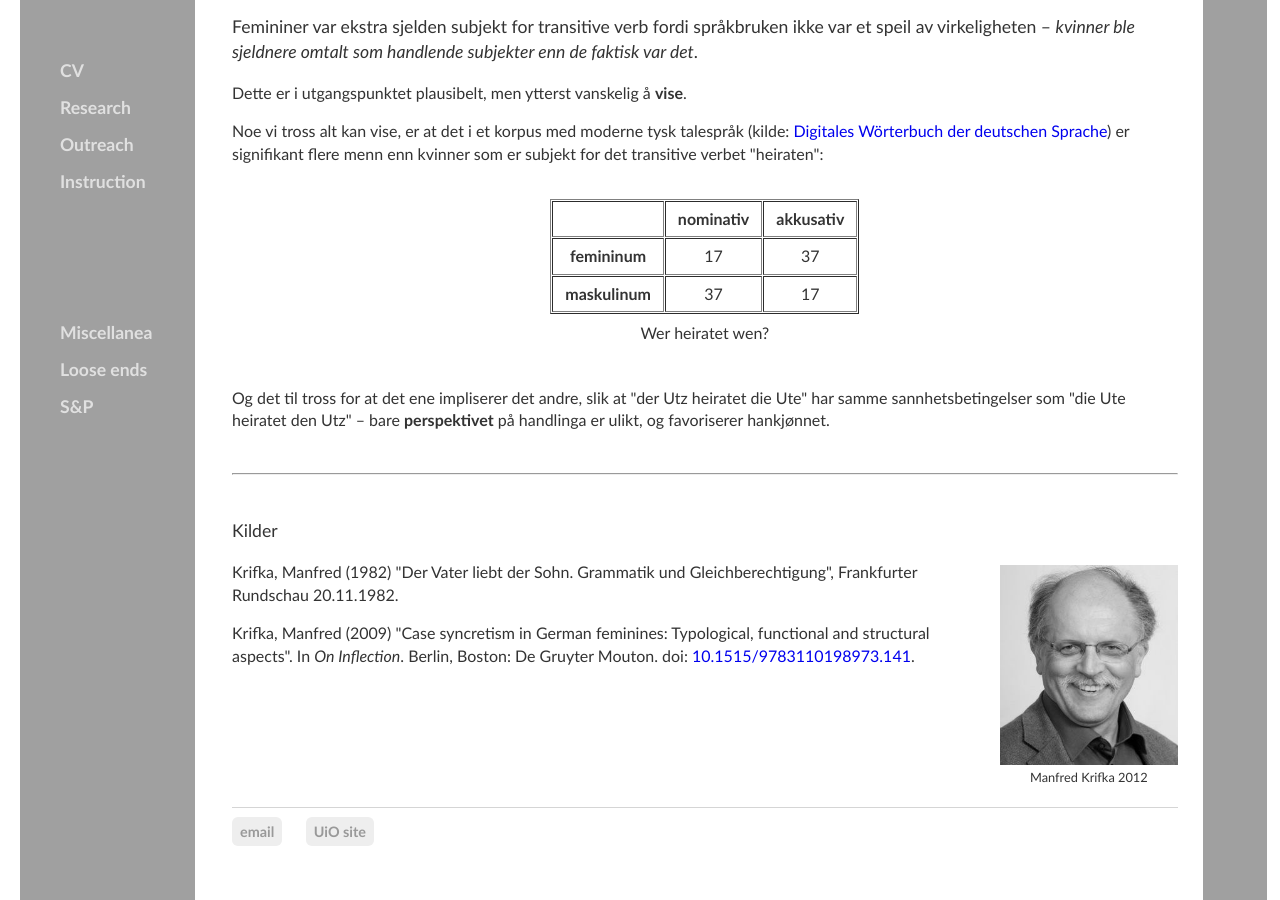
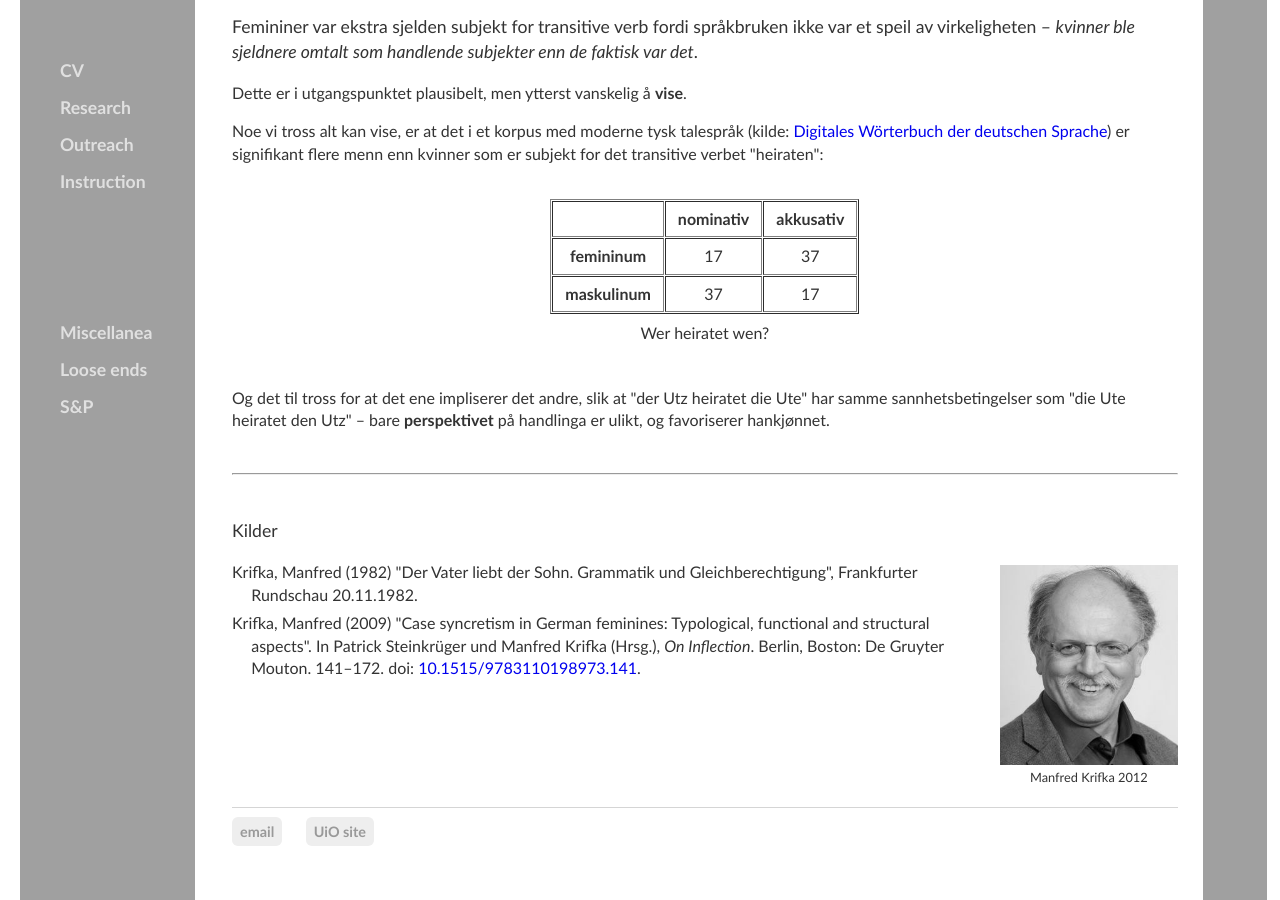
Before and after one commit to kjelljs/kjelljs.github.io, a Jekyll site: the page built from dissemination/kasus.html, in a window 1280 px wide and 900 px high, scrolled down 3223 px. Built offline with Jekyll 4.4.1, drawn with Linux system fonts in a browser that asks for light colours.

Commit message:
Update kasus.html

```diff
--- a/dissemination/kasus.html
+++ b/dissemination/kasus.html
@@ -191,6 +191,7 @@
 <hr />
 </br>
 <div class="ingress"><p>Kilder</p></div>
-<div style="float:right;"><figure class="rightfig"><img style="height:200px;" src="/pics/krifka.jpg"><figcaption>Manfred Krifka 2012</figcaption></figure></div><p>Krifka, Manfred (1982) "Der Vater liebt der Sohn. Grammatik und Gleichberechtigung", Frankfurter Rundschau 20.11.1982.</p>
-<p>Krifka, Manfred (2009) "Case syncretism in German feminines: Typological, functional and structural aspects". In <i>On Inflection</i>. Berlin, Boston: De Gruyter Mouton. doi: <a href="https://doi.org/10.1515/9783110198973.141">10.1515/9783110198973.141</a>.</p>
+<div style="float:right;"><figure class="rightfig"><img style="height:200px;" src="/pics/krifka.jpg"><figcaption>Manfred Krifka 2012</figcaption></figure></div>
+<ul id="pubs"><li>Krifka, Manfred (1982) "Der Vater liebt der Sohn. Grammatik und Gleichberechtigung", Frankfurter Rundschau 20.11.1982.</li>
+<li>Krifka, Manfred (2009) "Case syncretism in German feminines: Typological, functional and structural aspects". In Patrick Steinkrüger und Manfred Krifka (Hrsg.), <i>On Inflection</i>. Berlin, Boston: De Gruyter Mouton. 141–172. doi: <a href="https://doi.org/10.1515/9783110198973.141">10.1515/9783110198973.141</a>.</li></ul>
 <section>&nbsp;</section>
```
